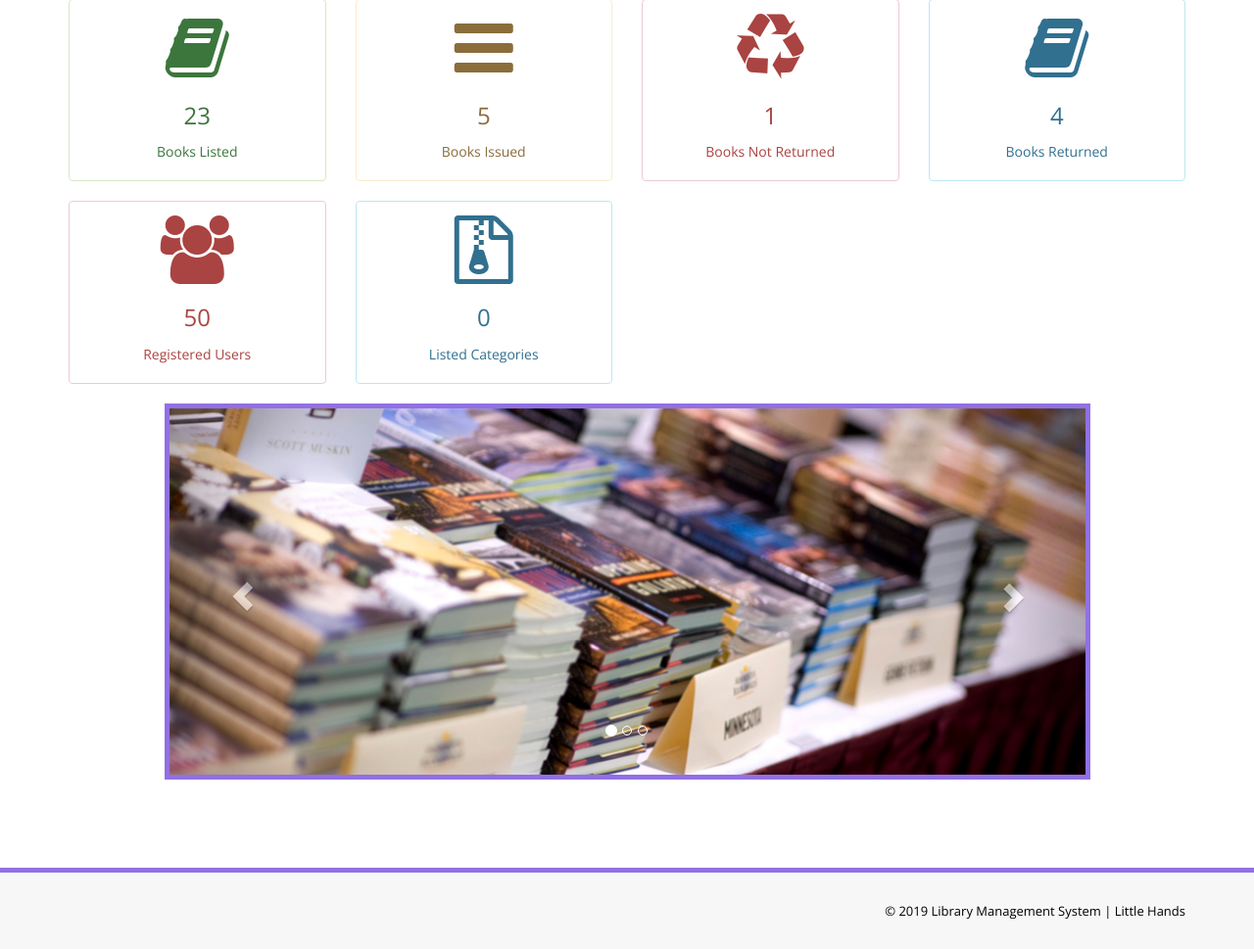
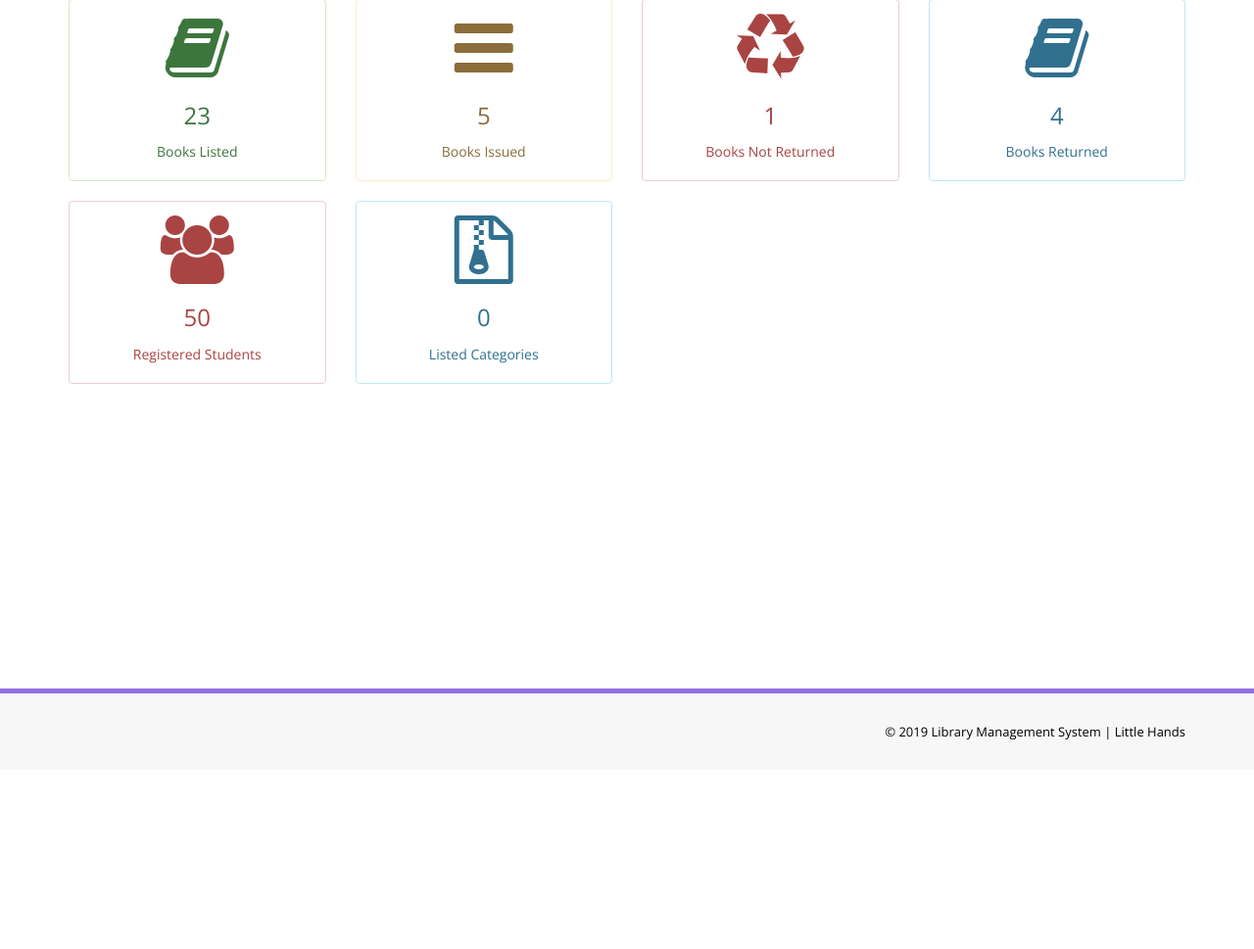
Before and after one commit to ThatGuyKev/lms, a PHP site: page /dashboard.php in a window 1280 px wide. Shown: the part 330-1299 px from the top of the page at 98% size. After the commit the page ends 1086 px from the top, so only its background shows below. Run offline with PHP 8.4, Linux system fonts and the light colour scheme; a user stored in the database is signed in; data comes from the database, SQL or seed files in the repository; data that the repository does not hold is empty; some web fonts are replaced.

Commit message:
bugg fixing and little changes

```diff
--- a/assets/css/style.css
+++ b/assets/css/style.css
@@ -6,7 +6,7 @@
  ============================================================ */
 
 body {
-   background-image: url('../admin/assets/img/background1.png') no-repeat center center fixed;
+   background-image: url('../assets/img/background1.png') no-repeat center center fixed;
    -webkit-background-size: cover;
    -moz-background-size: cover;
    background-size: cover;
--- a/dashboard.php
+++ b/dashboard.php
@@ -24,14 +24,14 @@ else{?>
     <link href="assets/css/bootstrap.css" rel="stylesheet" />
     <!-- FONT AWESOME STYLE  -->
     <link href="assets/css/font-awesome.css" rel="stylesheet" />
+    <!-- GOOGLE FONT -->
+    <link href='http://fonts.googleapis.com/css?family=Open+Sans' rel='stylesheet' type='text/css' />
     <!-- CUSTOM STYLE  -->
     <link href="assets/css/style.css" rel="stylesheet" />
-    <!-- GOOGLE FONT -->
-    <link href='http://fonts.googleapis.com/css?family=Open+Sans' rel='stylesheet' type='text/css' />
 
 </head>
 <body>
-      <!------MENU SECTION START-->
+      <!-- MENU SECTION START-->
 <?php include('includes/header.php');?>
 <!-- MENU SECTION END-->.
 <div class="container">
@@ -126,7 +126,7 @@ $results3=$query3->fetchAll(PDO::FETCH_OBJ);
 $regstds=$query3->rowCount();
 ?>
                             <h3><?php echo htmlentities($regstds);?></h3>
-                           Registered Users
+                           Registered Students
                         </div>
                     </div>
 
@@ -155,47 +155,7 @@ $listdcats=$query5->rowCount();
         </div>
 
 
-             <div class="row">
 
-              <div class="col-md-10 col-sm-8 col-xs-12 col-md-offset-1">
-                    <div id="carousel-example" class="carousel slide slide-bdr" data-ride="carousel" >
-
-                    <div class="carousel-inner">
-                        <div class="item active">
-
-                            <img src="assets/img/1.jpg" alt="" />
-
-                        </div>
-                        <div class="item">
-                            <img src="assets/img/2.jpg" alt="" />
-
-                        </div>
-                        <div class="item">
-                            <img src="assets/img/3.jpg" alt="" />
-
-                        </div>
-                    </div>
-                    <!--INDICATORS-->
-                     <ol class="carousel-indicators">
-                        <li data-target="#carousel-example" data-slide-to="0" class="active"></li>
-                        <li data-target="#carousel-example" data-slide-to="1"></li>
-                        <li data-target="#carousel-example" data-slide-to="2"></li>
-                    </ol>
-                    <!--PREVIUS-NEXT BUTTONS-->
-                     <a class="left carousel-control" href="#carousel-example" data-slide="prev">
-    <span class="glyphicon glyphicon-chevron-left"></span>
-  </a>
-  <a class="right carousel-control" href="#carousel-example" data-slide="next">
-    <span class="glyphicon glyphicon-chevron-right"></span>
-  </a>
-                </div>
-              </div>
-
-
-
-
-
-             </div>
 
     </div>
     </div>
--- a/manage-books.php
+++ b/manage-books.php
@@ -45,8 +45,8 @@ header('location:manage-books.php');
     <link href='http://fonts.googleapis.com/css?family=Open+Sans' rel='stylesheet' type='text/css' />
 
 </head>
-<body >
-      <!------MENU SECTION START-->
+<body>
+      <!--MENU SECTION START-->
 <?php include('includes/header.php');?>
 <!-- MENU SECTION END-->
     <div class="content-wrapper">
--- a/update-issue-bookdeails.php
+++ b/update-issue-bookdeails.php
@@ -126,7 +126,7 @@ foreach($results as $result)
 </div>
 
 <div class="form-group">
-<label>Book Name :</label>
+<label>Book Title :</label>
 <?php echo htmlentities($result->Title);?>
 </div>
 
```
Also changed, not shown: manage-issued-books.php (+5 -2 lines).
